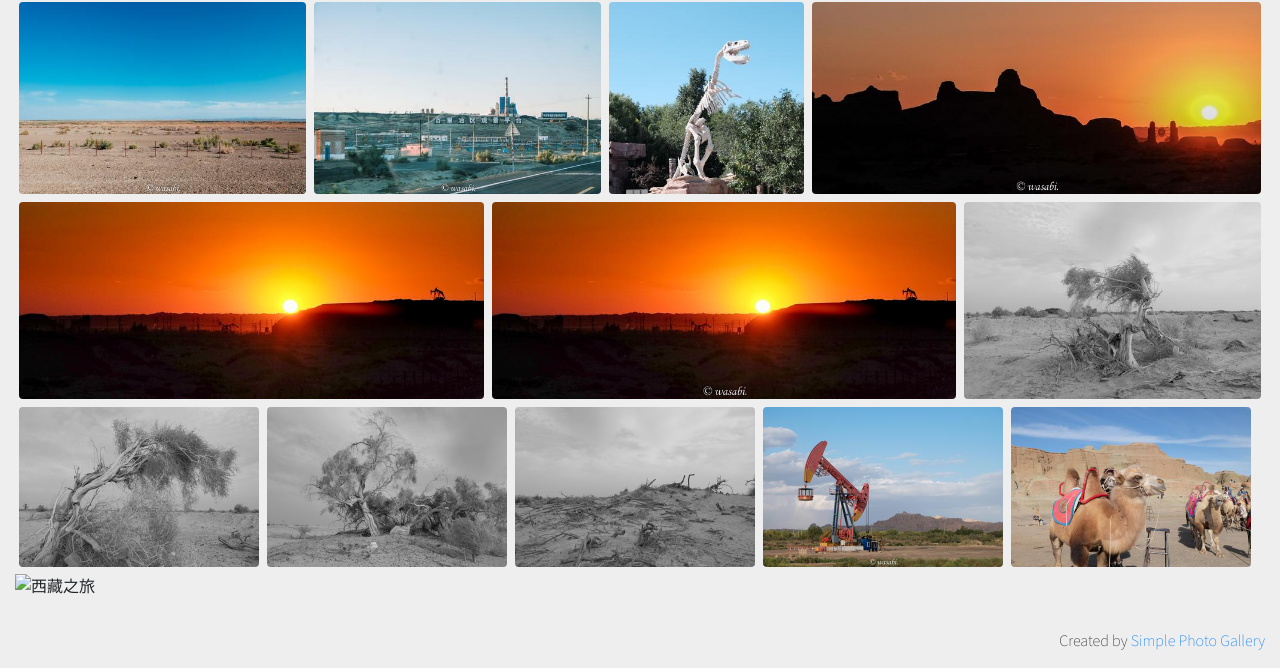
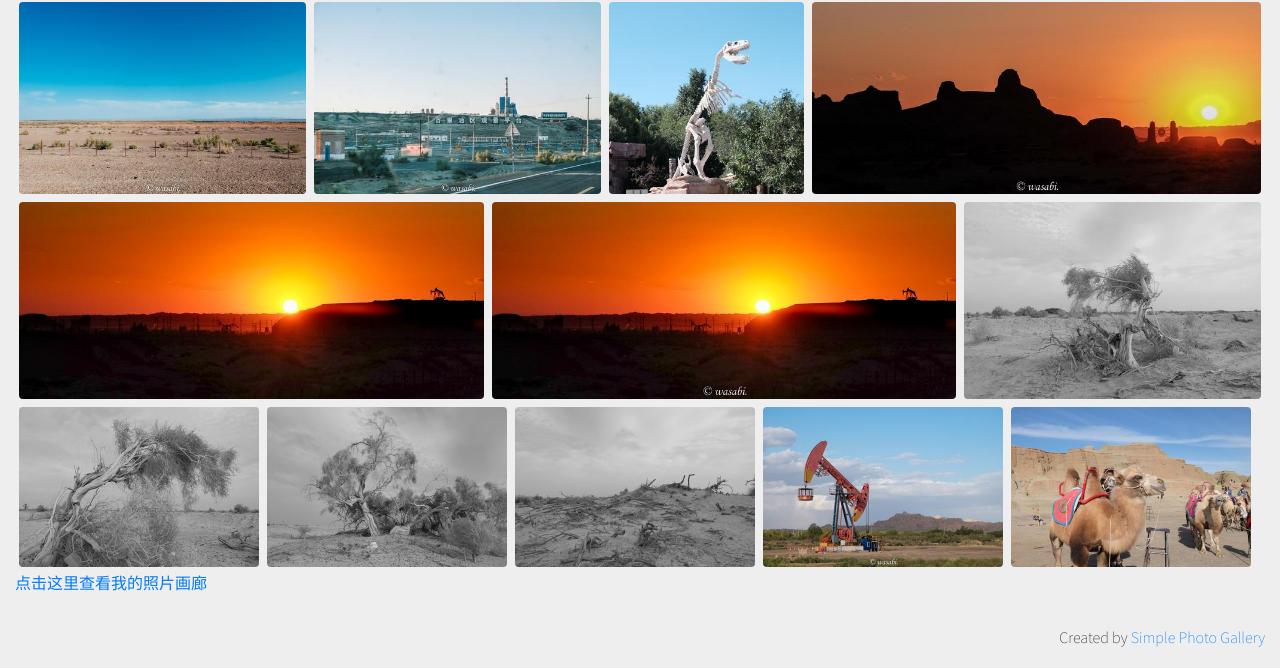
Before and after one commit to wasabi1023/wasabi1023.github.io, a plain HTML site: page index.html in a window 1280 px wide. Shown: the part 522-1190 px from the top of the page. Drawn offline with nearby package versions, Linux system fonts and the light colour scheme.

Commit message:
Update index.html

```diff
--- a/index.html
+++ b/index.html
@@ -202,7 +202,7 @@
 
   </div>
 </div>
-<img src="public" alt="西藏之旅">
+<a href="public/index.html">点击这里查看我的照片画廊</a>
 
 
 
```
